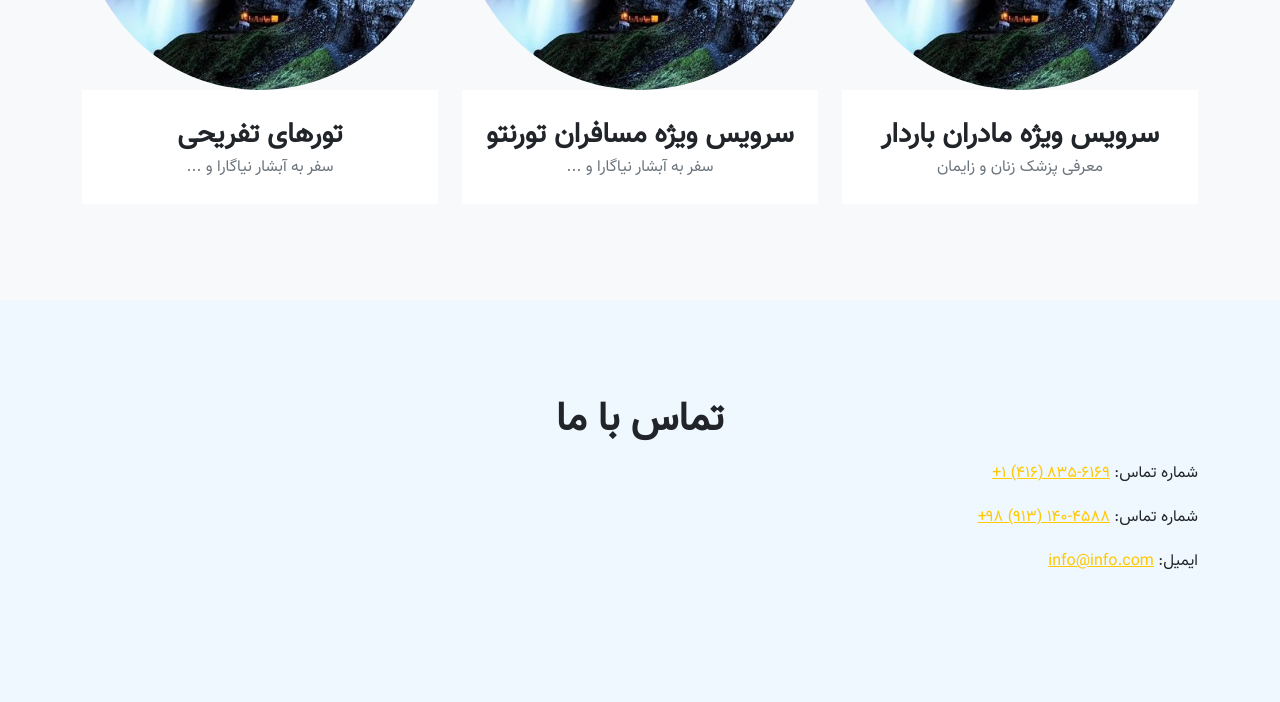
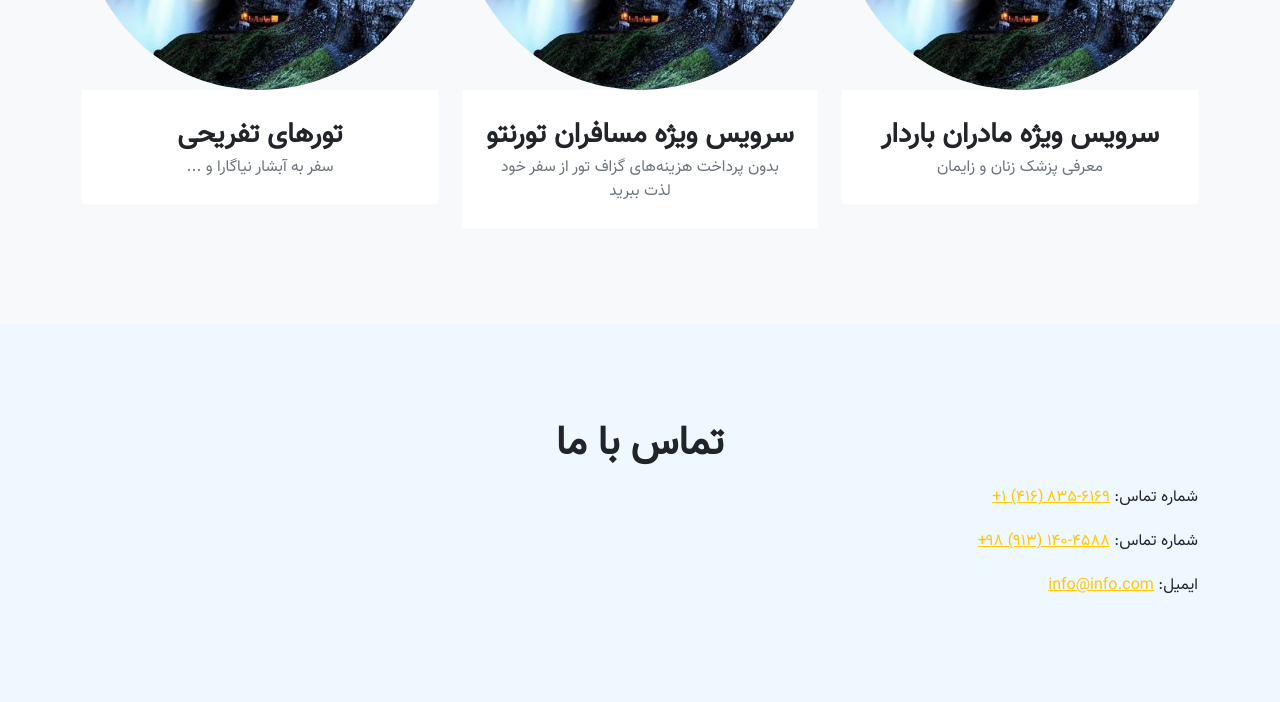
Before and after one commit to EsteghbalToronto/EsteghbalToronto.github.io, a plain HTML site: page index.html in a window 1280 px wide. Shown: the part 1729-2431 px from the top of the page. Drawn offline with nearby package versions, Linux system fonts and the light colour scheme.

Commit message:
Update index.html

```diff
--- a/index.html
+++ b/index.html
@@ -128,7 +128,7 @@
                     </a>
                     <div class="portfolio-caption">
                         <div class="portfolio-caption-heading">سرویس ویژه مسافران تورنتو</div>
-                        <div class="portfolio-caption-subheading text-muted">سفر به آبشار نیاگارا و ...</div>
+                        <div class="portfolio-caption-subheading text-muted">بدون پرداخت هزینه‌های گزاف تور از سفر خود لذت ببرید</div>
                     </div>
                 </div>
             </div>
```
